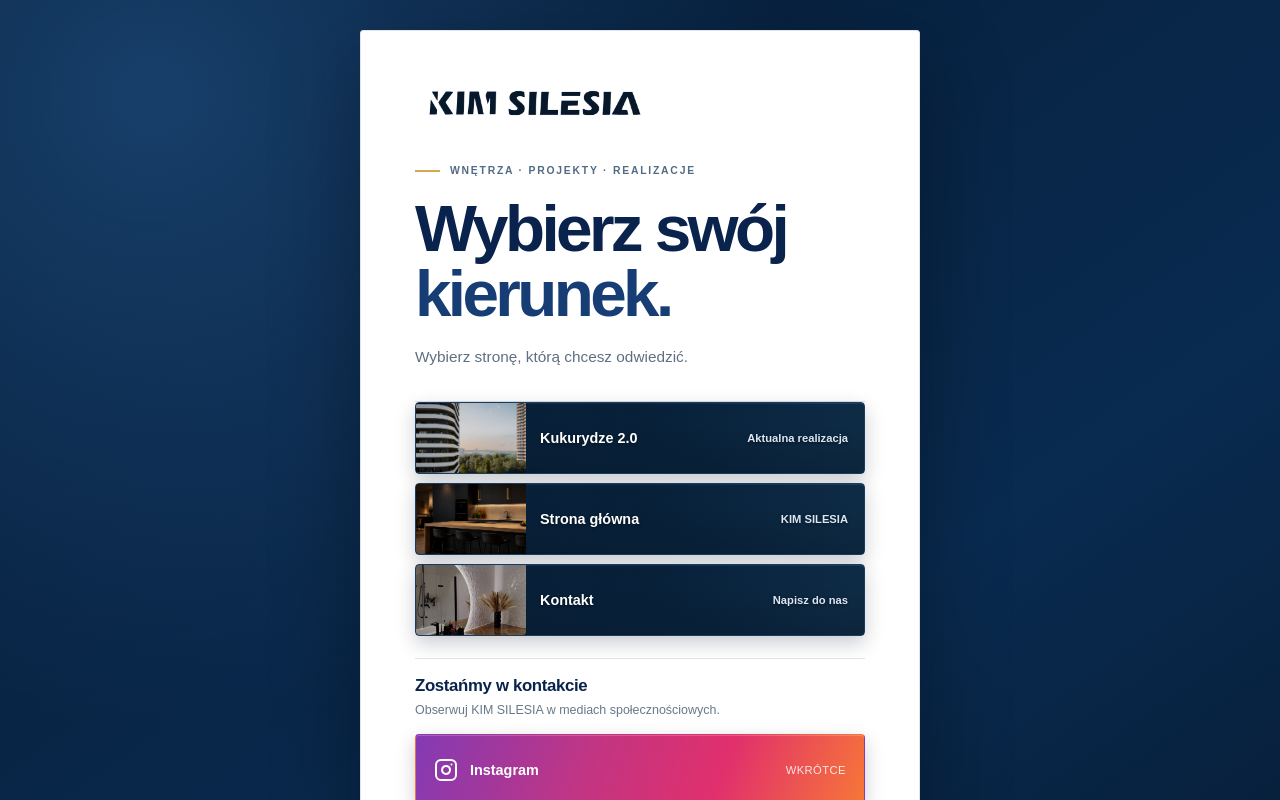
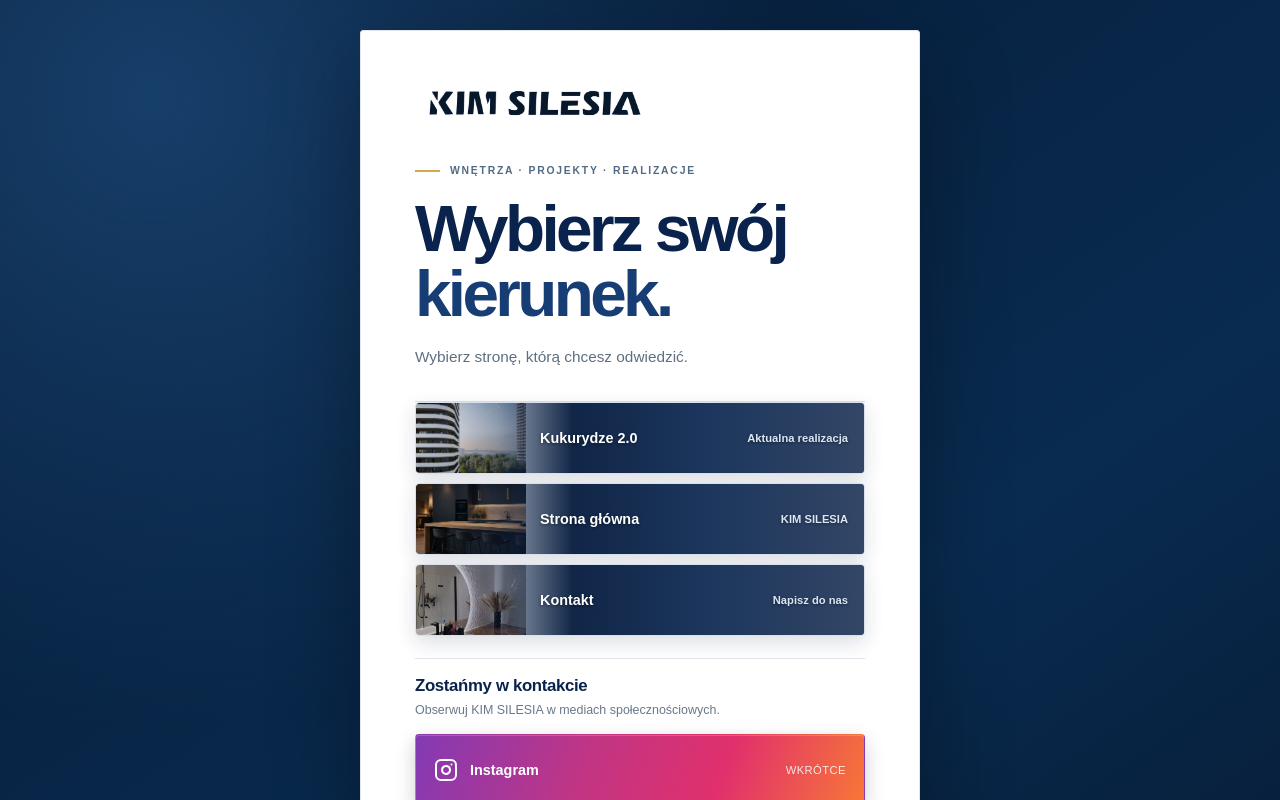
Before and after one commit to KiMsilesia/home, a Next.js app: page /home/qr in a window 1280 px wide. Shown: the top 800 px of the page. Built offline with nearby package versions, Linux system fonts and the light colour scheme; a web font is replaced by a local one.

Commit message:
Wprowadź granatowy gradient nachodzący na zdjęcia i tło kafelków QR

```diff
--- a/app/qr/qr-social.css
+++ b/app/qr/qr-social.css
@@ -61,3 +61,17 @@
 .qr-choice-links>a small{color:#dce6f3!important}
 .qr-choice-links>a:hover{transform:translateY(-2px);box-shadow:0 12px 26px rgba(4,19,42,.3),inset 0 1px rgba(255,255,255,.12)!important}
 .qr-social-grid>.qr-social-tile{box-shadow:0 7px 19px rgba(4,19,42,.2),inset 0 1px rgba(255,255,255,.2)!important}
+
+/* Gradient granatowy płynnie nachodzący ze zdjęcia na tło kafelka */
+.qr-choice-links>a{
+ background:linear-gradient(90deg,#ffffff 0%,#f5f8fc 100%)!important;
+ border-color:#d8e1eb!important;
+ box-shadow:0 7px 20px rgba(6,26,62,.14)!important;
+}
+.qr-choice-links>a::before{
+ z-index:2!important;
+ background:linear-gradient(90deg,rgba(5,23,52,0) 0%,rgba(7,30,66,.38) 18%,rgba(7,29,64,.96) 35%,rgba(9,37,79,.92) 65%,rgba(8,31,69,.82) 100%)!important;
+}
+.qr-choice-links>a .qr-link-thumbnail{z-index:1!important;filter:none!important}
+.qr-choice-links>a strong,.qr-choice-links>a small{z-index:3!important}
+.qr-choice-links>a:hover{box-shadow:0 12px 26px rgba(6,26,62,.24)!important}
```
